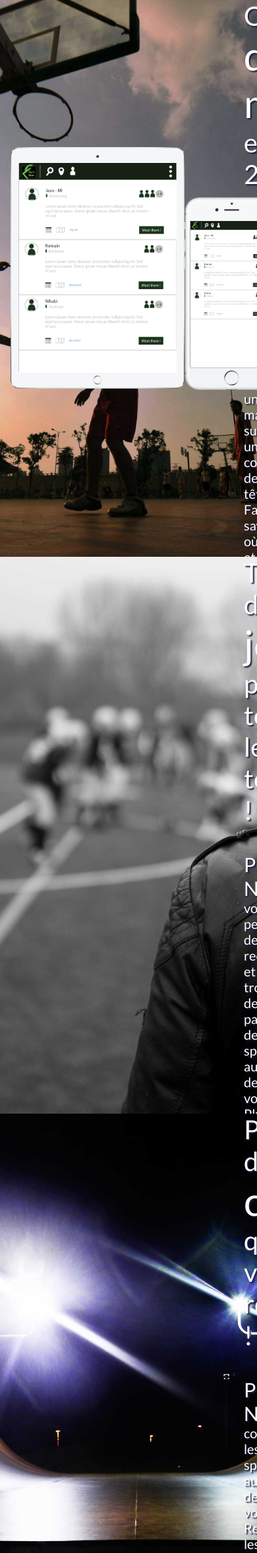
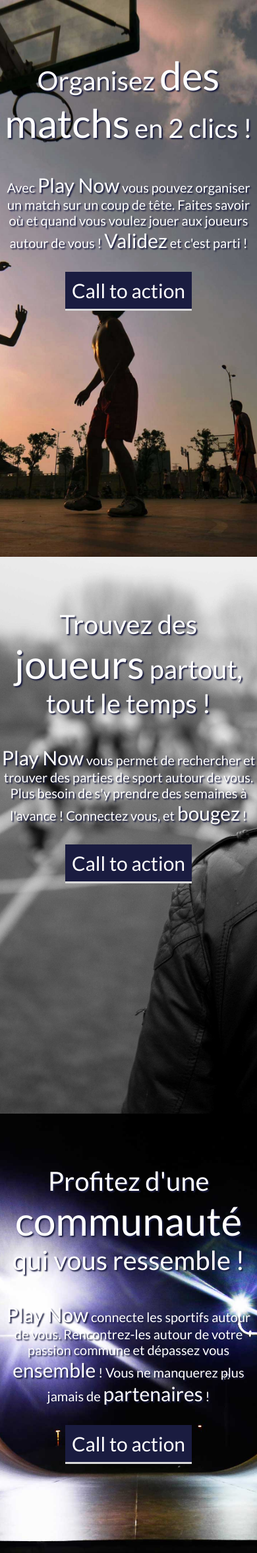
Before and after one commit to esgiprojetninja/PlayNow, a PHP site: page / in a window 390 px wide; the page is wider, and only the part inside the window is pictured. Shown: the top 2354 px of that part at 66% size. Run offline with PHP 8.4, Linux system fonts and the light colour scheme.

Commit message:
quick fix

```diff
--- a/web/css/landing.css
+++ b/web/css/landing.css
@@ -21,6 +21,13 @@
     text-shadow: 2px 2px 2px #1A1C40;
 }
 
+@media screen and (max-width: 768px) {
+    .landing-slide .landing-text {
+        width: 100%;
+        padding: 0;
+    }
+}
+
 .landing-slide .landing-text h3 {
     margin-top: 20%;
     font-size: 40px;
@@ -29,6 +36,10 @@
 
 .landing-slide .landing-text .strong {
     font-size: 1.5em;
+}
+
+.landing-slide .landing-text button {
+    margin-top: 30px;
 }
 
 #slide1 {
@@ -54,12 +65,18 @@
 
 #fixed-container #device-container {
     height: 50%;
-    width: 100%;
+    width: 50%;
     position: fixed;
     top: 20%;
     margin-left: 4%;
     display: flex;
     align-items: flex-end;
+}
+
+@media screen and (max-width: 768px) {
+    #fixed-container #device-container {
+        display: none;
+    }
 }
 
 #fixed-container #device-container .device {
--- a/web/index.php
+++ b/web/index.php
@@ -21,6 +21,9 @@
                 <p>
                     Avec <span class="strong">Play Now</span> vous pouvez organiser un match sur un coup de tête. Faites savoir où et quand vous voulez jouer aux joueurs autour de vous ! <span class="strong">Validez</span> et c'est parti !
                 </p>
+                <button type="button" class="btn btn-dark-blue">
+                    Call to action
+                </button>
             </div>
         </div>
         <div id="slide2" class="landing-slide">
@@ -31,6 +34,9 @@
                 <p>
                     <span class="strong">Play Now</span> vous permet de rechercher et trouver des parties de sport autour de vous. Plus besoin de s'y prendre des semaines à l'avance ! Connectez vous, et <span class="strong">bougez</span> !
                 </p>
+                <button type="button" class="btn btn-dark-blue">
+                    Call to action
+                </button>
             </div>
         </div>
         <div id="slide3" class="landing-slide">
@@ -41,6 +47,9 @@
                 <p>
                     <span class="strong">Play Now</span> connecte les sportifs autour de vous. Rencontrez-les autour de votre passion commune et dépassez vous <span class="strong">ensemble</span> ! Vous ne manquerez plus jamais de <span class="strong">partenaires</span> !
                 </p>
+                <button type="button" class="btn btn-dark-blue">
+                    Call to action
+                </button>
             </div>
         </div>
         <div id="device-container">
```
